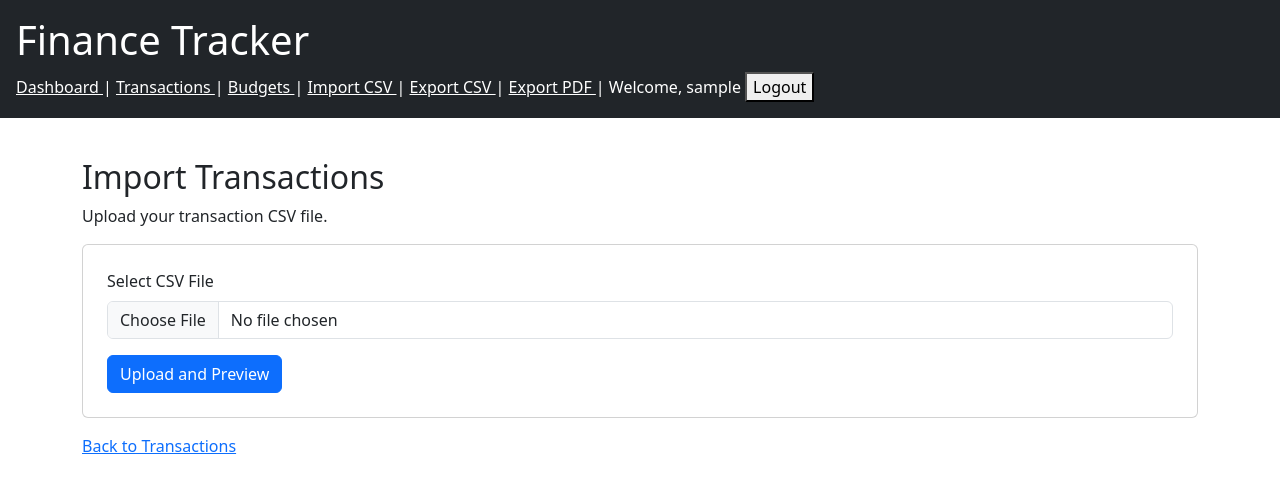
After one commit to shamruthharish/finance-tracker, a Flask app: page /import in a window 1280 px wide. The commit adds this page. Shown: the top 493 px of the page. Run offline with Flask 3, Linux system fonts and the light colour scheme; the visitor is signed in with stand-in values (Sample User, id 1).

Commit message:
Add CSV import, filtered export and PDF reports

```diff
--- /dev/null
+++ b/app/routes/file_operations.py
@@ -0,0 +1,503 @@
+
+import csv
+import io
+import json
+import math
+import uuid
+
+from datetime import date
+from pathlib import Path
+
+from flask import (
+    Blueprint,
+    render_template,
+    request,
+    redirect,
+    url_for,
+    flash,
+    current_app,
+    send_file,
+    session,
+)
+
+from flask_login import login_required, current_user
+from werkzeug.utils import secure_filename
+
+from app.extensions import db
+from app.database import TransactionDB, CategoryDB
+
+
+file_bp = Blueprint("file_operations", __name__)
+
+
+REQUIRED_COLUMNS = {
+    "transaction_date",
+    "amount",
+    "category",
+    "description",
+    "type",
+}
+
+
+def allowed_file(filename):
+    return (
+        "." in filename
+        and filename.rsplit(".", 1)[1].lower()
+        in current_app.config["ALLOWED_EXTENSIONS"]
+    )
+
+
+def validate_csv_rows(rows):
+    valid_rows = []
+    errors = []
+
+    categories = db.session.execute(
+        db.select(CategoryDB)
+    ).scalars().all()
+
+    category_lookup = {
+        category.name.strip().lower(): category.id
+        for category in categories
+    }
+
+    if len(rows) > 5000:
+        return [], ["CSV cannot contain more than 5000 transactions."]
+
+    for row_number, row in enumerate(rows, start=2):
+
+        try:
+            amount = float(row["amount"])
+
+            if not math.isfinite(amount) or amount <= 0:
+                raise ValueError("Amount must be greater than zero.")
+
+            transaction_date = date.fromisoformat(
+                row["transaction_date"].strip()
+            )
+
+            category_name = row["category"].strip().lower()
+
+            if category_name not in category_lookup:
+                raise ValueError(
+                    f"Unknown category: {row['category']}"
+                )
+
+            description = row["description"].strip()
+
+            if not description or len(description) > 255:
+                raise ValueError(
+                    "Description must contain 1-255 characters."
+                )
+
+            transaction_type = row["type"].strip().lower()
+
+            if transaction_type not in ("income", "expense"):
+                raise ValueError(
+                    "Type must be income or expense."
+                )
+
+            valid_rows.append({
+                "amount": amount,
+                "transaction_date": transaction_date.isoformat(),
+                "category_id": category_lookup[category_name],
+                "description": description,
+                "type": transaction_type,
+            })
+
+        except (ValueError, KeyError, AttributeError, TypeError) as error:
+            errors.append(
+                f"Row {row_number}: {error}"
+            )
+
+    return valid_rows, errors
+
+
+@file_bp.route("/import", methods=["GET", "POST"])
+@login_required
+def import_transactions():
+
+    if request.method == "POST":
+
+        uploaded_file = request.files.get("file")
+
+        if not uploaded_file or not uploaded_file.filename:
+            flash("Please select a CSV file.", "warning")
+            return redirect(url_for("file_operations.import_transactions"))
+
+        filename = secure_filename(uploaded_file.filename)
+
+        if not filename or not allowed_file(filename):
+            flash("Only CSV files are allowed.", "danger")
+            return redirect(url_for("file_operations.import_transactions"))
+
+        try:
+            content = uploaded_file.read().decode("utf-8-sig")
+
+            reader = csv.DictReader(io.StringIO(content))
+
+            if not reader.fieldnames:
+                raise ValueError("CSV file is empty.")
+
+            reader.fieldnames = [
+                name.strip() if name else ""
+                for name in reader.fieldnames
+            ]
+
+            if (
+                len(reader.fieldnames) != len(set(reader.fieldnames))
+                or set(reader.fieldnames) != REQUIRED_COLUMNS
+            ):
+                raise ValueError(
+                    "CSV must contain exactly these columns: "
+                    "transaction_date, amount, category, "
+                    "description, type."
+                )
+
+            rows = list(reader)
+
+            if not rows:
+                raise ValueError("CSV contains no transactions.")
+
+            valid_rows, errors = validate_csv_rows(rows)
+
+            if errors:
+                return render_template(
+                    "import.html",
+                    errors=errors,
+                    preview=[],
+                )
+
+            token = uuid.uuid4().hex
+
+            upload_folder = Path(
+                current_app.config["UPLOAD_FOLDER"]
+            )
+
+            upload_folder.mkdir(parents=True, exist_ok=True)
+
+            pending_file = upload_folder / f"{token}.json"
+
+            pending_file.write_text(
+                json.dumps({
+                    "user_id": current_user.id,
+                    "rows": valid_rows,
+                }),
+                encoding="utf-8",
+            )
+
+            old_token = session.get("pending_import")
+
+            if old_token:
+                old_file = upload_folder / f"{old_token}.json"
+                old_file.unlink(missing_ok=True)
+
+            session["pending_import"] = token
+
+            return render_template(
+                "preview_import.html",
+                preview=valid_rows[:5],
+                total=len(valid_rows),
+            )
+
+        except (UnicodeDecodeError, csv.Error, ValueError):
+            flash(
+                "Invalid CSV file. Check its encoding and contents.",
+                "danger",
+            )
+
+        except OSError:
+            flash("Could not process the uploaded file.", "danger")
+
+        return redirect(
+            url_for("file_operations.import_transactions")
+        )
+
+    return render_template(
+        "import.html",
+        errors=[],
+        preview=[],
+    )
+
+
+@file_bp.route("/import/confirm", methods=["POST"])
+@login_required
+def confirm_import():
+
+    token = session.get("pending_import")
+
+    if not token or not token.isalnum() or len(token) != 32:
+        flash("No pending import found.", "warning")
+        return redirect(url_for("file_operations.import_transactions"))
+
+    upload_folder = Path(current_app.config["UPLOAD_FOLDER"])
+    pending_file = upload_folder / f"{token}.json"
+
+    try:
+        data = json.loads(pending_file.read_text(encoding="utf-8"))
+
+        if data.get("user_id") != current_user.id:
+            flash("Invalid import session.", "danger")
+            return redirect(
+                url_for("file_operations.import_transactions")
+            )
+
+        transactions = []
+
+        for row in data["rows"]:
+            category = db.session.get(
+                CategoryDB, row["category_id"]
+            )
+
+            if category is None:
+                raise ValueError("A category no longer exists.")
+
+            transactions.append(
+                TransactionDB(
+                    user_id=current_user.id,
+                    amount=row["amount"],
+                    category_id=row["category_id"],
+                    description=row["description"],
+                    transaction_date=date.fromisoformat(
+                        row["transaction_date"]
+                    ),
+                    type=row["type"],
+                )
+            )
+
+        if not transactions:
+            raise ValueError("No transactions to import.")
+
+        db.session.add_all(transactions)
+        db.session.commit()
+
+        flash(
+            f"Successfully imported {len(transactions)} transactions.",
+            "success",
+        )
+
+    except (OSError, ValueError, KeyError, TypeError):
+        db.session.rollback()
+        flash("Import failed. Please upload the CSV again.", "danger")
+
+    except Exception:
+        db.session.rollback()
+        current_app.logger.exception("CSV import failed")
+        flash("Database error while importing transactions.", "danger")
+
+    finally:
+        pending_file.unlink(missing_ok=True)
+        session.pop("pending_import", None)
+
+    return redirect(url_for("transactions.list_transactions"))
+
+
+def get_filtered_transactions():
+
+    query = (
+        db.select(TransactionDB, CategoryDB.name)
+        .join(
+            CategoryDB,
+            TransactionDB.category_id == CategoryDB.id,
+        )
+        .where(TransactionDB.user_id == current_user.id)
+    )
+
+    start_date = request.args.get("start_date", "").strip()
+    end_date = request.args.get("end_date", "").strip()
+    category_id = request.args.get("category_id", "").strip()
+
+    if start_date:
+        query = query.where(
+            TransactionDB.transaction_date >= date.fromisoformat(
+                start_date
+            )
+        )
+
+    if end_date:
+        query = query.where(
+            TransactionDB.transaction_date <= date.fromisoformat(
+                end_date
+            )
+        )
+
+    if category_id:
+        query = query.where(
+            TransactionDB.category_id == int(category_id)
+        )
+
+    query = query.order_by(
+        TransactionDB.transaction_date.desc()
+    )
+
+    return db.session.execute(query).all()
+
+
+
+
+@file_bp.route("/export/options")
+@login_required
+def export_options():
+
+    categories = db.session.execute(
+        db.select(CategoryDB).order_by(CategoryDB.name)
+    ).scalars().all()
+
+    return render_template(
+        "export_options.html",
+        categories=categories,
+    )
+
+@file_bp.route("/export")
+@login_required
+def export_transactions():
+
+    try:
+        transactions = get_filtered_transactions()
+
+    except ValueError:
+        flash("Invalid date or category filter.", "danger")
+        return redirect(url_for("transactions.list_transactions"))
+
+    output = io.StringIO()
+
+    writer = csv.writer(output)
+
+    writer.writerow([
+        "transaction_date",
+        "amount",
+        "category",
+        "description",
+        "type",
+    ])
+
+    for transaction, category_name in transactions:
+        writer.writerow([
+            transaction.transaction_date.isoformat(),
+            transaction.amount,
+            category_name,
+            transaction.description,
+            transaction.type,
+        ])
+
+    output.seek(0)
+
+    return send_file(
+        io.BytesIO(output.getvalue().encode("utf-8-sig")),
+        mimetype="text/csv",
+        as_attachment=True,
+        download_name="finance_transactions.csv",
+    )
+
+
+@file_bp.route("/export/pdf")
+@login_required
+def export_pdf():
+
+    try:
+        transactions = get_filtered_transactions()
+
+    except ValueError:
+        flash("Invalid date or category filter.", "danger")
+        return redirect(url_for("transactions.list_transactions"))
+
+    from reportlab.lib import colors
+    from reportlab.lib.pagesizes import A4
+    from reportlab.platypus import (
+        SimpleDocTemplate,
+        Paragraph,
+        Spacer,
+        Table,
+        TableStyle,
+    )
+    from reportlab.lib.styles import getSampleStyleSheet
+    from reportlab.lib.units import mm
+
+    output = io.BytesIO()
+
+    document = SimpleDocTemplate(
+        output,
+        pagesize=A4,
+        rightMargin=15 * mm,
+        leftMargin=15 * mm,
+        topMargin=15 * mm,
+        bottomMargin=15 * mm,
+    )
+
+    styles = getSampleStyleSheet()
+
+    elements = [
+        Paragraph("Finance Tracker Report", styles["Title"]),
+        Spacer(1, 10),
+        Paragraph(
+            f"User: {current_user.username}",
+            styles["Normal"],
+        ),
+        Spacer(1, 15),
+    ]
+
+    total_income = sum(
+        row.amount
+        for row, _ in transactions
+        if row.type == "income"
+    )
+
+    total_expense = sum(
+        row.amount
+        for row, _ in transactions
+        if row.type == "expense"
+    )
+
+    elements.append(
+        Paragraph(
+            f"Total Income: {total_income:.2f} | "
+            f"Total Expenses: {total_expense:.2f}",
+            styles["Normal"],
+        )
+    )
+
+    elements.append(Spacer(1, 15))
+
+    table_data = [[
+        "Date",
+        "Amount",
+        "Category",
+        "Description",
+        "Type",
+    ]]
+
+    for transaction, category_name in transactions:
+        table_data.append([
+            transaction.transaction_date.isoformat(),
+            f"{transaction.amount:.2f}",
+            category_name,
+            transaction.description[:40],
+            transaction.type,
+        ])
+
+    table = Table(
+        table_data,
+        repeatRows=1,
+        colWidths=[25 * mm, 22 * mm, 30 * mm, 75 * mm, 20 * mm],
+    )
+
+    table.setStyle(TableStyle([
+        ("BACKGROUND", (0, 0), (-1, 0), colors.darkblue),
+        ("TEXTCOLOR", (0, 0), (-1, 0), colors.white),
+        ("GRID", (0, 0), (-1, -1), 0.5, colors.grey),
+        ("FONTSIZE", (0, 0), (-1, -1), 8),
+        ("VALIGN", (0, 0), (-1, -1), "MIDDLE"),
+        ("PADDING", (0, 0), (-1, -1), 6),
+    ]))
+
+    elements.append(table)
+
+    document.build(elements)
+
+    output.seek(0)
+
+    return send_file(
+        output,
+        mimetype="application/pdf",
+        as_attachment=True,
+        download_name="finance_report.pdf",
+    )
--- a/app/templates/base.html
+++ b/app/templates/base.html
@@ -42,6 +42,26 @@
                     Budgets
                 </a>
 
+                |
+
+                <a class="text-white"
+                   href="{{ url_for('file_operations.import_transactions') }}">
+                    Import CSV
+                </a>
+
+                |
+
+                <a class="text-white"
+                   href="{{ url_for('file_operations.export_transactions') }}">
+                    Export CSV
+                </a>
+
+                |
+
+                <a class="text-white"
+                   href="{{ url_for('file_operations.export_pdf') }}">
+                    Export PDF
+                </a>
                 |
 
                 <span>
--- /dev/null
+++ b/app/templates/import.html
@@ -0,0 +1,65 @@
+
+{% extends "base.html" %}
+
+{% block title %}Import Transactions{% endblock %}
+
+{% block content %}
+
+<div class="container mt-4">
+
+    <h2>Import Transactions</h2>
+
+    <p>Upload your transaction CSV file.</p>
+
+    {% if errors %}
+        <div class="alert alert-danger">
+            <strong>Import errors:</strong>
+            <ul>
+                {% for error in errors %}
+                    <li>{{ error }}</li>
+                {% endfor %}
+            </ul>
+        </div>
+    {% endif %}
+
+    <div class="card p-4 mt-3">
+
+        <form method="POST"
+              enctype="multipart/form-data">
+
+            <input type="hidden"
+                   name="csrf_token"
+                   value="{{ csrf_token() }}">
+
+            <div class="mb-3">
+
+                <label class="form-label">
+                    Select CSV File
+                </label>
+
+                <input type="file"
+                       name="file"
+                       class="form-control"
+                       accept=".csv"
+                       required>
+
+            </div>
+
+            <button type="submit"
+                    class="btn btn-primary">
+                Upload and Preview
+            </button>
+
+        </form>
+
+    </div>
+
+    <div class="mt-3">
+        <a href="{{ url_for('transactions.list_transactions') }}">
+            Back to Transactions
+        </a>
+    </div>
+
+</div>
+
+{% endblock %}
--- a/config.py
+++ b/config.py
@@ -5,6 +5,9 @@ BASE_DIR = Path(__file__).resolve().parent
 
 
 class Config:
+    MAX_CONTENT_LENGTH = 2 * 1024 * 1024  # 2 MB
+    UPLOAD_FOLDER = BASE_DIR / "uploads"
+    ALLOWED_EXTENSIONS = {"csv"}
     SECRET_KEY = "finance-tracker-secret-key"
     SQLALCHEMY_DATABASE_URI = f"sqlite:///{BASE_DIR / 'finance_tracker.db'}"
     SQLALCHEMY_TRACK_MODIFICATIONS = False
--- a/requirements.txt
+++ b/requirements.txt
@@ -2,6 +2,7 @@ alembic==1.20.1
 ast_serialize==0.13.1
 attrs==26.1.0
 blinker==1.9.0
+charset-normalizer==3.5.3
 click==8.5.1
 colorama==0.4.6
 contourpy==1.4.0
@@ -36,6 +37,7 @@ pytest-cov==7.1.0
 python-dateutil==4.0.0
 PyYAML==6.0.3
 referencing==0.37.0
+reportlab==5.1.1
 rpds-py==2026.9.1
 SQLAlchemy==2.1.9
 tabulate==0.10.0
```
Also changed, not shown: app/__init__.py (+12 -0 lines), app/templates/export_options.html (added, +65 -0 lines), app/templates/preview_import.html (added, +76 -0 lines).
